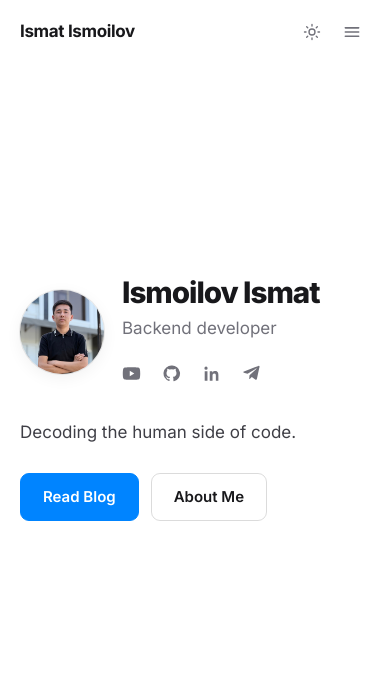
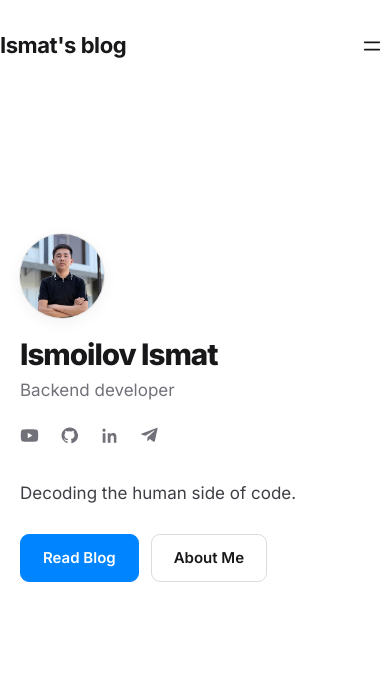
Before and after one commit to ismoilov-dev/my_website, a Django app: page / in a window 390 px wide. Shown: the top 692 px of the page. Run offline with Django 5.2, Linux system fonts and the light colour scheme.

Commit message:
style: match the navbar to azimjon.com
The header carried a pill-highlighted active link, a theme toggle button and a
sticky blurred bar, none of which azimjon.com has. It now reads the same way:
brand on the left, plain text links flush right, no boxes, and nothing sticky.

The theme toggle is gone with it. Dark mode still works, but it follows the
reader's system preference instead of a control in the header, so the chrome
matches the reference while the palette still adapts.

Restores the "Ismat's blog" brand text, which an earlier commit had changed to
"Ismat Ismoilov" without being asked, and stacks the avatar above the name on
narrow screens the way azimjon.com does.

Verified the mobile menu still opens, closes and updates aria-expanded after
the JavaScript that drove the toggle was removed.

Co-Authored-By: Claude Opus 5 <noreply@anthropic.com>

```diff
--- a/blog/static/css/main.css
+++ b/blog/static/css/main.css
@@ -35,7 +35,10 @@
     --ease: cubic-bezier(0.16, 1, 0.3, 1);
 }
 
-:root[data-theme='dark'] {
+/* No theme switcher: the site follows the reader's system preference, the way
+   azimjon.com renders a single light design with no control in the header. */
+@media (prefers-color-scheme: dark) {
+    :root {
         --bg: #0d0e11;
         --surface: #141519;
         --surface-2: #1b1d22;
@@ -50,6 +53,7 @@
         --accent-soft: rgba(77, 163, 255, 0.12);
         --shadow-sm: 0 1px 2px rgba(0, 0, 0, 0.4);
         --shadow-md: 0 4px 16px rgba(0, 0, 0, 0.5);
+    }
 }
 
 /* --- Reset -------------------------------------------------------------- */
@@ -167,31 +171,16 @@ main {
 
 /* --- Header / navigation ------------------------------------------------ */
 
-.site-header {
-    position: sticky;
-    top: 0;
-    z-index: 50;
-    background-color: color-mix(in srgb, var(--bg) 85%, transparent);
-    backdrop-filter: saturate(180%) blur(12px);
-    -webkit-backdrop-filter: saturate(180%) blur(12px);
-    border-bottom: 1px solid transparent;
-    transition: border-color 0.2s ease;
-}
-
-.site-header.is-scrolled {
-    border-bottom-color: var(--border);
-}
-
 .nav {
     display: flex;
     align-items: center;
     justify-content: space-between;
-    gap: 16px;
-    height: 64px;
+    gap: 24px;
+    padding: 28px 0 22px;
 }
 
 .brand {
-    font-size: 1.0625rem;
+    font-size: 1.375rem;
     font-weight: 700;
     letter-spacing: -0.02em;
     color: var(--text);
@@ -199,40 +188,27 @@ main {
 }
 
 .brand:hover {
-    color: var(--accent);
+    color: var(--text);
 }
 
+/* Plain text links, flush right — no pills, no boxes. */
 .nav-menu {
     display: flex;
     align-items: center;
-    gap: 2px;
+    gap: 1.75rem;
     list-style: none;
 }
 
 .nav-menu a {
-    display: block;
-    padding: 6px 10px;
-    border-radius: 8px;
-    font-size: 0.9375rem;
-    font-weight: 500;
+    font-size: 1.0625rem;
+    font-weight: 400;
     color: var(--muted);
-    transition: color 0.15s ease, background-color 0.15s ease;
+    transition: color 0.15s ease;
 }
 
-.nav-menu a:hover {
+.nav-menu a:hover,
+.nav-menu a.is-active {
     color: var(--text);
-    background-color: var(--surface-2);
-}
-
-.nav-menu a.is-active {
-    color: var(--accent);
-    background-color: var(--accent-soft);
-}
-
-.nav-tools {
-    display: flex;
-    align-items: center;
-    gap: 4px;
 }
 
 .icon-btn {
@@ -241,26 +217,7 @@ main {
     justify-content: center;
     width: 36px;
     height: 36px;
-    border-radius: 8px;
-    color: var(--muted);
-    transition: color 0.15s ease, background-color 0.15s ease;
-}
-
-.icon-btn:hover {
     color: var(--text);
-    background-color: var(--surface-2);
-}
-
-.theme-toggle .icon-moon {
-    display: none;
-}
-
-:root[data-theme='dark'] .theme-toggle .icon-moon {
-    display: block;
-}
-
-:root[data-theme='dark'] .theme-toggle .icon-sun {
-    display: none;
 }
 
 .nav-burger {
@@ -1184,15 +1141,20 @@ textarea.field {
         display: inline-flex;
     }
 
+    .site-header {
+        position: relative;
+    }
+
     .nav-menu {
         position: absolute;
         top: 100%;
         left: 0;
         right: 0;
+        z-index: 40;
         flex-direction: column;
         align-items: stretch;
-        gap: 2px;
-        padding: 8px var(--gutter) 16px;
+        gap: 0;
+        padding: 4px var(--gutter) 14px;
         background-color: var(--bg);
         border-bottom: 1px solid var(--border);
         box-shadow: var(--shadow-md);
@@ -1204,8 +1166,9 @@ textarea.field {
     }
 
     .nav-menu a {
-        padding: 11px 12px;
-        font-size: 1rem;
+        display: block;
+        padding: 12px 0;
+        font-size: 1.0625rem;
     }
 
     .section-banner {
@@ -1213,7 +1176,10 @@ textarea.field {
         margin-bottom: 32px;
     }
 
+    /* azimjon.com stacks the avatar above the name on narrow screens. */
     .hero-top {
+        flex-direction: column;
+        align-items: flex-start;
         gap: 18px;
     }
 
--- a/blog/static/js/main.js
+++ b/blog/static/js/main.js
@@ -1,18 +1,6 @@
-/* ismat.dev — shared behaviour: theme, mobile nav, scroll reveal. */
+/* ismat.dev — shared behaviour: mobile nav, scroll reveal. */
 (function () {
     'use strict';
-
-    /* --- Dark / light theme --------------------------------------------- */
-    var toggle = document.getElementById('themeToggle');
-    if (toggle) {
-        toggle.addEventListener('click', function () {
-            var next = document.documentElement.dataset.theme === 'dark' ? 'light' : 'dark';
-            document.documentElement.dataset.theme = next;
-            try {
-                localStorage.setItem('theme', next);
-            } catch (e) { /* storage blocked — theme still applies for this page */ }
-        });
-    }
 
     /* --- Mobile navigation ---------------------------------------------- */
     var burger = document.getElementById('navBurger');
@@ -30,16 +18,6 @@
                 burger.setAttribute('aria-expanded', 'false');
             }
         });
-    }
-
-    /* --- Header border on scroll ---------------------------------------- */
-    var header = document.getElementById('siteHeader');
-    if (header) {
-        var onScroll = function () {
-            header.classList.toggle('is-scrolled', window.scrollY > 4);
-        };
-        onScroll();
-        window.addEventListener('scroll', onScroll, { passive: true });
     }
 
     /* --- Scroll reveal (replaces the AOS CDN dependency) ----------------- */
--- a/blog/templates/base.html
+++ b/blog/templates/base.html
@@ -1,5 +1,5 @@
 {% load static %}<!DOCTYPE html>
-<html lang="en" data-theme="light">
+<html lang="en">
 <head>
     <meta charset="UTF-8">
     <meta name="viewport" content="width=device-width, initial-scale=1.0">
@@ -26,17 +26,6 @@
     <link href="https://fonts.googleapis.com/css2?family=Inter:wght@400;500;600;700;800&display=swap" rel="stylesheet">
     <link rel="stylesheet" href="{% static 'css/main.css' %}">
 
-    <script>
-        // Applied before first paint so the theme never flashes.
-        (function () {
-            try {
-                var saved = localStorage.getItem('theme');
-                var prefersDark = window.matchMedia('(prefers-color-scheme: dark)').matches;
-                document.documentElement.dataset.theme = saved || (prefersDark ? 'dark' : 'light');
-            } catch (e) { /* storage blocked — keep the default light theme */ }
-        })();
-    </script>
-
     {% block extra_head %}{% endblock %}
 </head>
 <body>
@@ -45,7 +34,7 @@
 
 <header class="site-header" id="siteHeader">
     <div class="container nav">
-        <a href="{% url 'index' %}" class="brand">Ismat Ismoilov</a>
+        <a href="{% url 'index' %}" class="brand">Ismat's blog</a>
 
         {% with current=request.resolver_match.url_name %}
         <ul class="nav-menu" id="navMenu">
@@ -58,15 +47,9 @@
         </ul>
         {% endwith %}
 
-        <div class="nav-tools">
-            <button type="button" class="icon-btn theme-toggle" id="themeToggle" aria-label="Toggle dark mode" title="Toggle dark mode">
-                <svg class="icon-sun" width="18" height="18" viewBox="0 0 24 24" fill="none" stroke="currentColor" stroke-width="1.8" stroke-linecap="round"><circle cx="12" cy="12" r="4"/><path d="M12 2v2M12 20v2M4.9 4.9l1.4 1.4M17.7 17.7l1.4 1.4M2 12h2M20 12h2M4.9 19.1l1.4-1.4M17.7 6.3l1.4-1.4"/></svg>
-                <svg class="icon-moon" width="18" height="18" viewBox="0 0 24 24" fill="none" stroke="currentColor" stroke-width="1.8" stroke-linecap="round" stroke-linejoin="round"><path d="M21 12.8A9 9 0 1 1 11.2 3a7 7 0 0 0 9.8 9.8z"/></svg>
-            </button>
-            <button type="button" class="icon-btn nav-burger" id="navBurger" aria-label="Open menu" aria-expanded="false" aria-controls="navMenu">
-                <svg width="20" height="20" viewBox="0 0 24 24" fill="none" stroke="currentColor" stroke-width="1.9" stroke-linecap="round"><path d="M4 7h16M4 12h16M4 17h16"/></svg>
-            </button>
-        </div>
+        <button type="button" class="icon-btn nav-burger" id="navBurger" aria-label="Open menu" aria-expanded="false" aria-controls="navMenu">
+            <svg width="22" height="22" viewBox="0 0 24 24" fill="none" stroke="currentColor" stroke-width="1.8" stroke-linecap="round"><path d="M4 8h16M4 16h16"/></svg>
+        </button>
     </div>
 </header>
 
```
Lines whose indentation alone changed are shown as unchanged.
